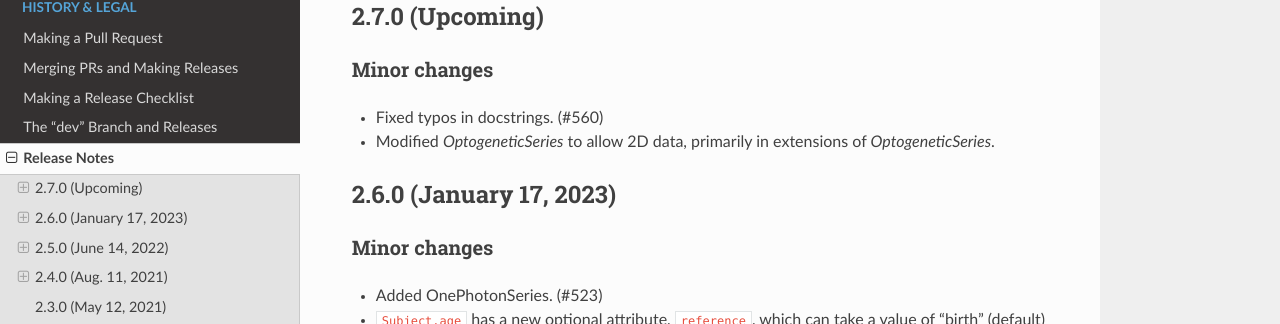
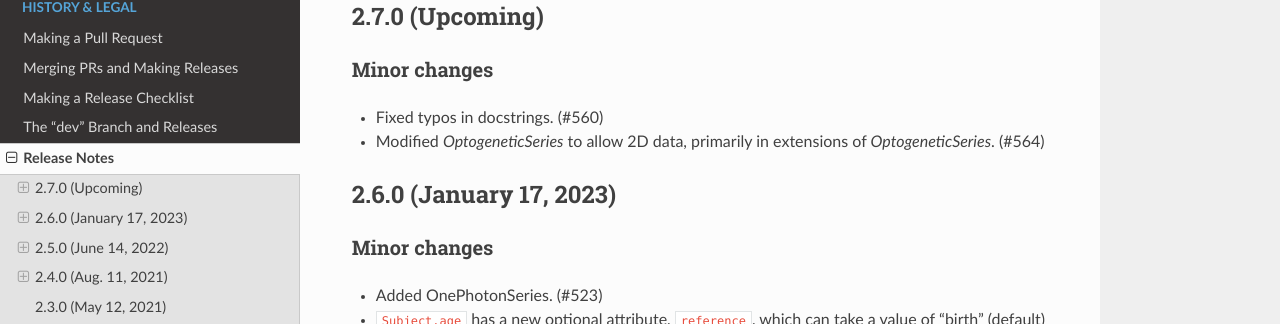
Before and after one commit to NeurodataWithoutBorders/nwb-schema, a Sphinx documentation site: the page built from docs/format/source/format_release_notes.rst, in a window 1280 px wide and 900 px high. Shown: the part 160-484 px from the top of the window. Built offline with Sphinx 7.4.7 and the Read the Docs theme 2.0.0, drawn with Linux system fonts in a browser that asks for light colours.

Commit message:
Update format_release_notes.rst

```diff
--- a/docs/format/source/format_release_notes.rst
+++ b/docs/format/source/format_release_notes.rst
@@ -9,7 +9,7 @@ Release Notes
 Minor changes
 ^^^^^^^^^^^^^
 - Fixed typos in docstrings. (#560)
-- Modified `OptogeneticSeries` to allow 2D data, primarily in extensions of `OptogeneticSeries`.
+- Modified `OptogeneticSeries` to allow 2D data, primarily in extensions of `OptogeneticSeries`. (#564)
 
 2.6.0 (January 17, 2023)
 -----------------------
```
